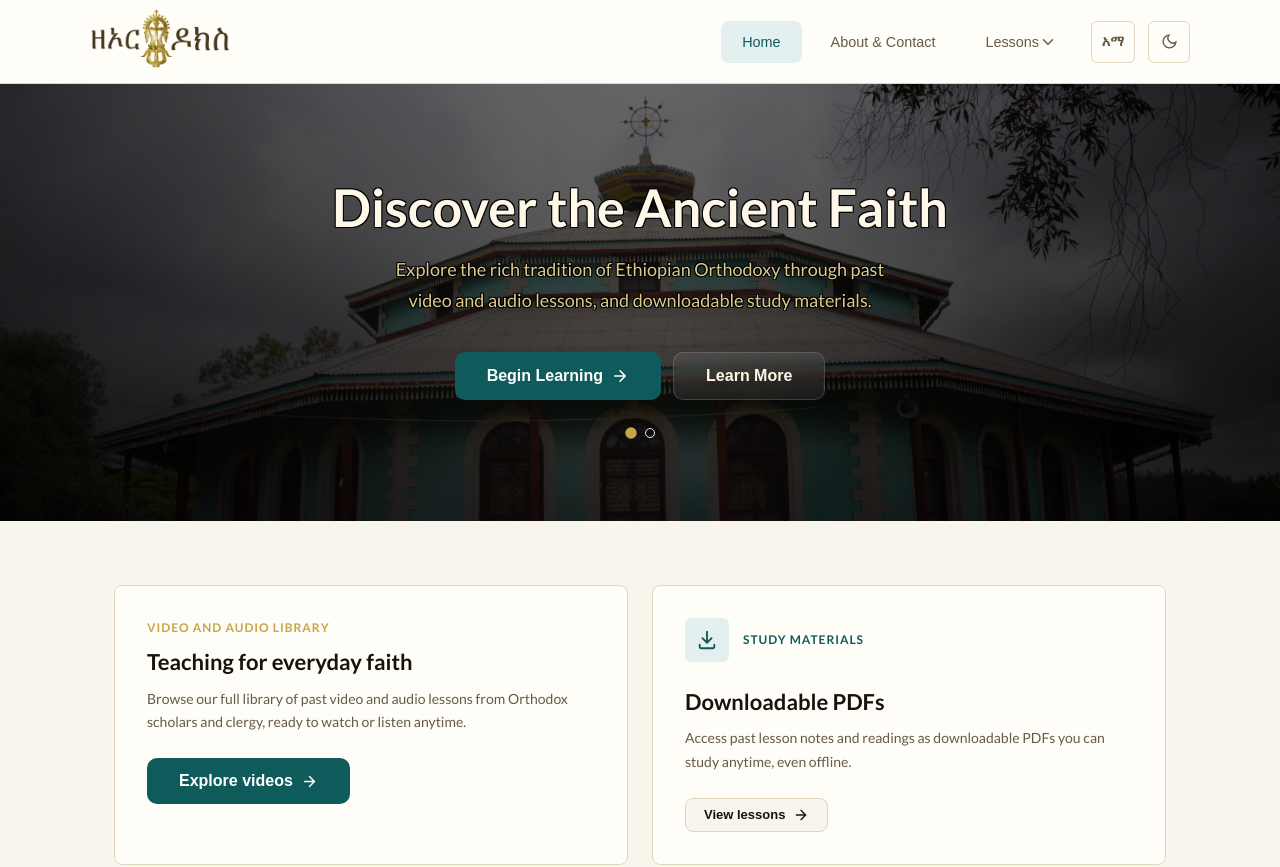
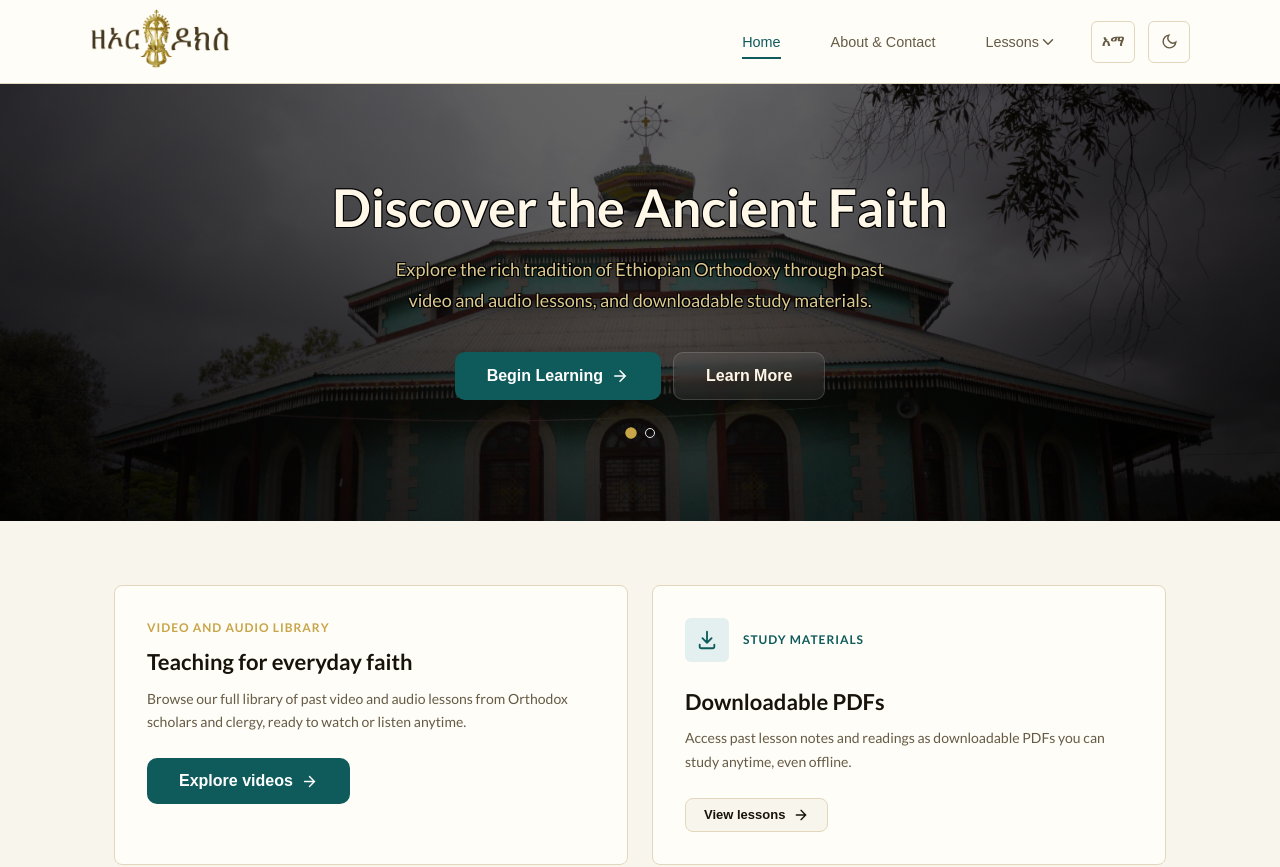
Before and after one commit to nahomsolomon12/ze-orthodox, a React (Vite) app in the folder front-end/: page / in a window 1280 px wide. Shown: the top 867 px of the page. Built offline with nearby package versions, Linux system fonts and the light colour scheme.

Commit message:
fix: navbar and wednesday lessons

```diff
--- a/front-end/src/components/Nav.css
+++ b/front-end/src/components/Nav.css
@@ -41,11 +41,12 @@
   }
 
   .nav__btn {
+    position: relative;
     background: transparent;
     color: var(--text-sec);
     border: none;
     padding: 8px 16px;
-    border-radius: 8px;
+    border-radius: 0;
     font-weight: 500;
     font-size: 14px;
     cursor: pointer;
@@ -56,13 +57,29 @@
   }
 
   .nav__btn:hover {
-    background: var(--accent-light);
     color: var(--accent);
   }
 
+  .nav__btn::after {
+    content: "";
+    position: absolute;
+    left: 16px;
+    right: 16px;
+    bottom: 4px;
+    height: 2px;
+    background: var(--accent);
+    transform: scaleX(0);
+    transform-origin: center;
+    transition: transform 0.2s ease;
+  }
+
   .nav__btn--active {
-    background: var(--accent-light);
     color: var(--accent);
+  }
+
+  .nav__btn:hover::after,
+  .nav__btn--active::after {
+    transform: scaleX(1);
   }
 
   .nav__btn--primary {
@@ -134,12 +151,10 @@
   }
 
   .nav__dropdown-item:hover {
-    background: var(--accent-light);
     color: var(--accent);
   }
 
   .nav__dropdown-item--active {
-    background: var(--accent-light);
     color: var(--accent);
   }
 
@@ -228,6 +243,11 @@
       font-size: 14.4px;
     }
 
+    .nav__btn::after {
+      left: 21px;
+      right: 21px;
+    }
+
     .nav__btn--primary {
       padding: 10px 23px;
     }
```
